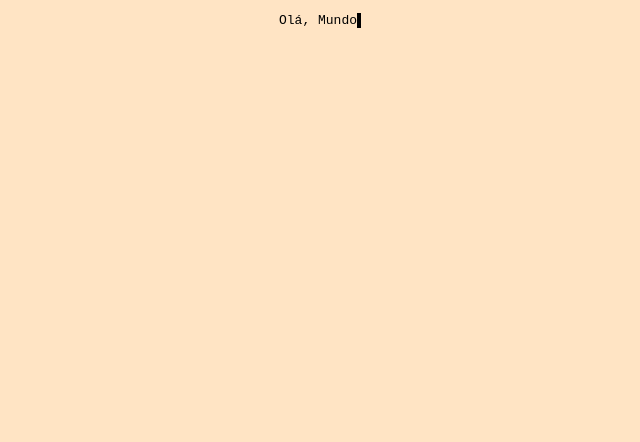
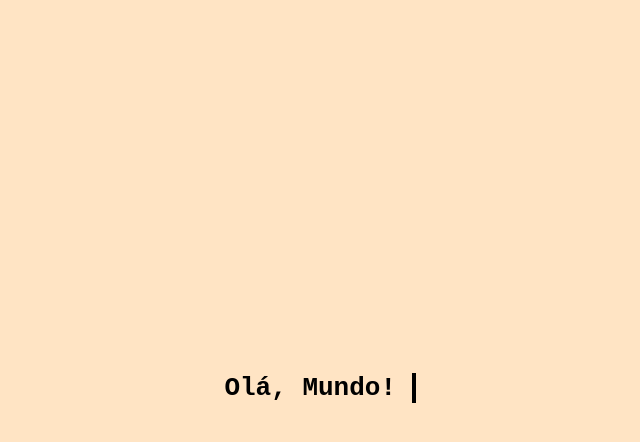
Before and after one commit to joaoviitordev/ProjetosCSS, a plain HTML site: page ProjetosCSS/efeitoMaquinaEscrever/efeito+maquina+de+escrever.html in a window 1280 px wide. Shown: the whole page, without its empty margins (320-960 px from the left). Drawn offline with Linux system fonts and the light colour scheme.

Commit message:
correção

```diff
--- a/ProjetosCSS/efeitoMaquinaEscrever/efeito+maquina+de+escrever.html
+++ b/ProjetosCSS/efeitoMaquinaEscrever/efeito+maquina+de+escrever.html
@@ -4,34 +4,11 @@
     <meta charset="UTF-8">
     <meta name="viewport" content="width=device-width, initial-scale=1.0">
     <title>Efeito maquina de escrever!</title>
+    <link rel="stylesheet" href="style.css">
 </head>
 <body>
-  <center><p>Olá, Mundo</p></center>
-<style>
- p{
-    font-family: monospace; /* fonte estilo de maquina de escrever*/
-    border-right: 4px solid;
-    width: 10ch; /* exatamente a quantidade de caracteres que tem em <p> */
-    white-space: nowrap; /* para não quebrar a linha */
-    overflow: hidden; /* para esconder o que não foi digitado */
-    animation: typing 2s steps(10), /* steps representa a quantidade de caracteres*/
-    blinking 0.5s infinite step-end
-    alternate;
-
- }
-@keyframes typing { /* animação escrevendo*/
-    from {
-      width: 0;
-    }
-}
-@keyframes blinking { /* animação psicando */
-    50% {
-        border-color: transparent;
-    }
-}
-body{
-    background-color: bisque;
-}
-</style>
+    <div class="centro">
+        <h1>Olá, Mundo!</h1>
+    </div>
 </body>
 </html>
--- /dev/null
+++ b/ProjetosCSS/efeitoMaquinaEscrever/style.css
@@ -0,0 +1,31 @@
+body {
+    background-color: bisque;
+}
+.centro {
+    display: flex;
+    justify-content: center;
+    align-items: center;
+    height: 95vh;
+}
+h1 {
+    font-family: monospace;
+    border-right: 4px solid;
+    width: 12ch;
+    white-space: nowrap;
+    overflow: hidden;
+    animation: typing 2s steps(10), blinking 0.5s infinite step-end alternate;
+}
+
+/* animação escrevendo*/
+@keyframes typing {
+    from {
+      width: 0;
+    }
+}
+
+/* animação psicando */
+@keyframes blinking {
+    50% {
+        border-color: transparent;
+    }
+}
```
